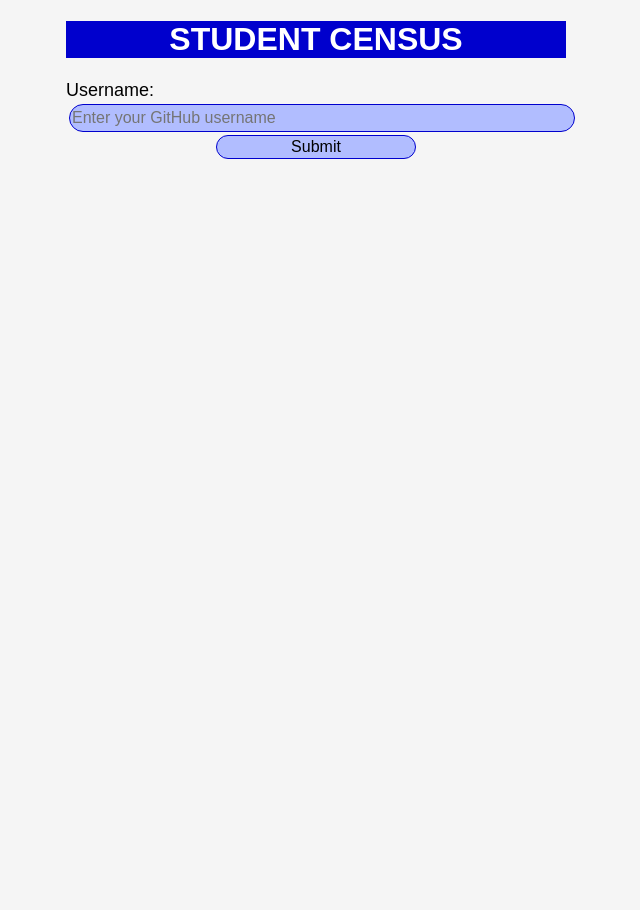
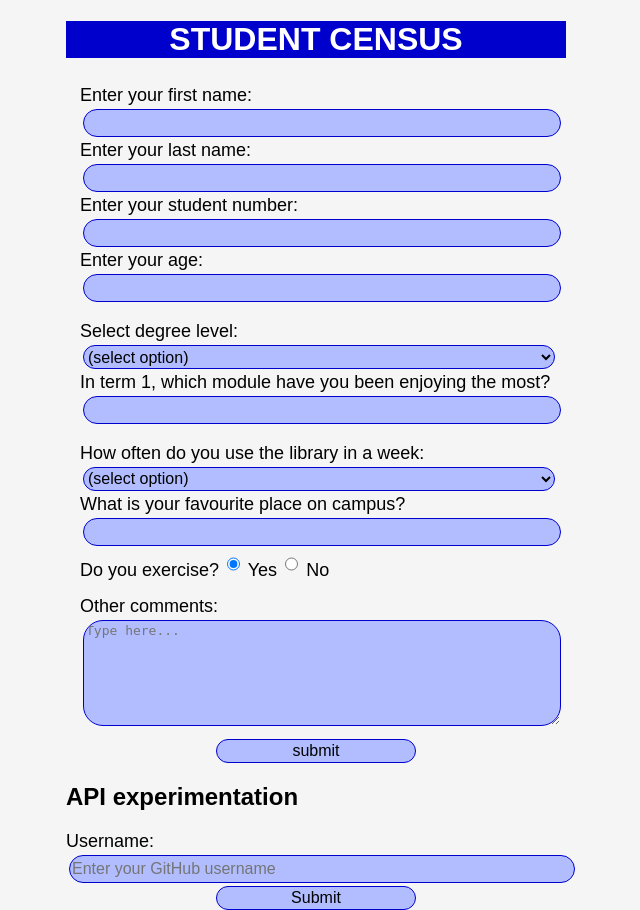
Before and after one commit to CharlotteR-G/SSE-lab2, a Flask app: page / in a window 1280 px wide. Shown: the whole page, without its empty margins (324-964 px from the left). Before the commit the page ends 159 px from the top, so only its background shows below. Run offline with Flask 3, Linux system fonts and the light colour scheme.

Commit message:
API exper. runs on flask

```diff
--- a/templates/index.html
+++ b/templates/index.html
@@ -8,15 +8,7 @@
     <body>
         <header>
           <h1>STUDENT CENSUS</h1>
-	  <!-- <p><a href="gitSubmission.html">Here is a link to my API experimentation</a></p> -->
         </header>
-
-        <form action="/gitSubmit" method="post">
-            <label for="username">Username:</label>
-            <input type="text" id="username" name="username" placeholder="Enter your GitHub username" required>
-            <input id="submit" type="submit" value="Submit">
-        </form>
-	<!--
 
         <form action="/submit" target="_blank" method="post">
 
@@ -64,7 +56,14 @@
             </fieldset>
 
             <label for="submit"><input id="submit" type="submit" value="submit"></label>
-        -->
+
+        </form>
+
+        <h2>API experimentation</h2>
+        <form action="/gitSubmit" method="post">
+            <label for="username">Username:</label>
+            <input type="text" id="username" name="username" placeholder="Enter your GitHub username" required>
+            <input id="submit" type="submit" value="Submit">
         </form>
     </body>
 </html>
```
